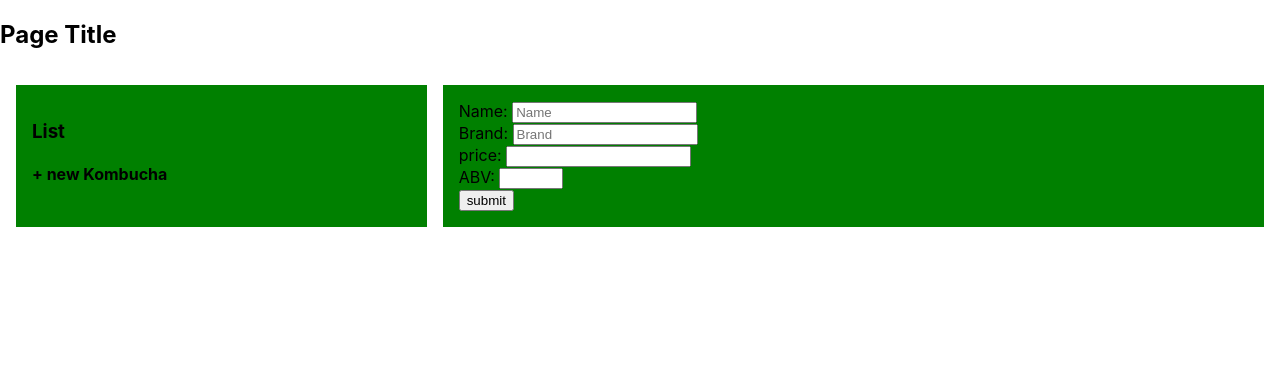
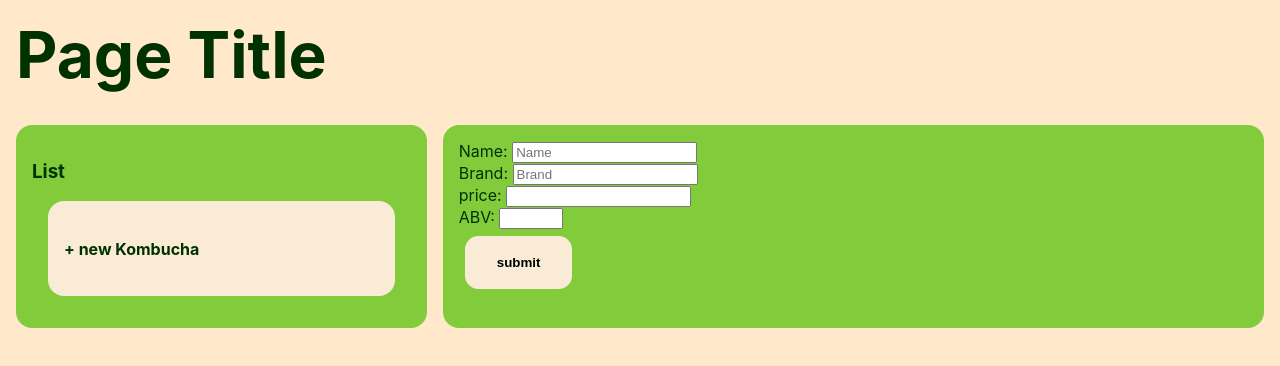
Before and after one commit to Skylar-Brockbank/TapHouse, a React (Create React App) app: page / in a window 1280 px wide. Shown: the top 366 px of the page. Built offline with nearby package versions, Linux system fonts and the light colour scheme.

Commit message:
add styles

```diff
--- a/src/componants/App.js
+++ b/src/componants/App.js
@@ -31,7 +31,7 @@ class App extends React.Component {
     }
     return (
       <React.Fragment>
-        <h2>Page Title</h2>
+        <h1 id='title'>Page Title</h1>
         <div id='PrimaryDisplayArea'>
           <KombuchaList
             list={this.state.MasterArray}
--- a/src/componants/KombuchaDetail.js
+++ b/src/componants/KombuchaDetail.js
@@ -4,7 +4,7 @@ import PropTypes from 'prop-types';
 function KombuchaDetail(props){
   return(
     <React.Fragment>
-      <h2>{props.target.name}</h2>
+      <h1>{props.target.name}</h1>
       <hr/>
       <h5>Brand: {props.target.brand}</h5>
       <br/>
--- a/src/index.css
+++ b/src/index.css
@@ -1,4 +1,9 @@
+
+
+
 body {
+  color:rgb(0, 49, 0);
+  background-color: rgb(255, 233, 202);
   margin: 0;
   font-family: -apple-system, BlinkMacSystemFont, 'Segoe UI', 'Roboto', 'Oxygen',
     'Ubuntu', 'Cantarell', 'Fira Sans', 'Droid Sans', 'Helvetica Neue',
@@ -6,7 +11,10 @@ body {
   -webkit-font-smoothing: antialiased;
   -moz-osx-font-smoothing: grayscale;
 }
-
+#title {
+  margin:.25em;
+  font-size:4em;
+}
 code {
   font-family: source-code-pro, Menlo, Monaco, Consolas, 'Courier New',
     monospace;
@@ -18,7 +26,8 @@ code {
   padding: 1em;
 }
 #PrimaryDisplayArea > div {
-  background-color: green;
+  background-color: rgb(130, 204, 60);
+  border-radius: 1em;
 }
 #list {
   padding: 1em;
@@ -26,3 +35,27 @@ code {
 #main {
   padding: 1em;
 }
+#main h5{
+  margin: .5em;
+}
+#main button {
+  height: 4em;
+  width: 8em;
+  margin:.5em;
+  background-color:antiquewhite;
+  font-weight: bold;
+  border: none;
+  border-radius:1em;
+}
+#main button:hover {
+  background-color: rgb(255, 195, 82);
+}
+.card {
+  padding: 1em;
+  background-color:antiquewhite;
+  border-radius: 1em;
+  margin: 1em;
+}
+.card:hover {
+  background-color: rgb(255, 195, 82);
+}
```
